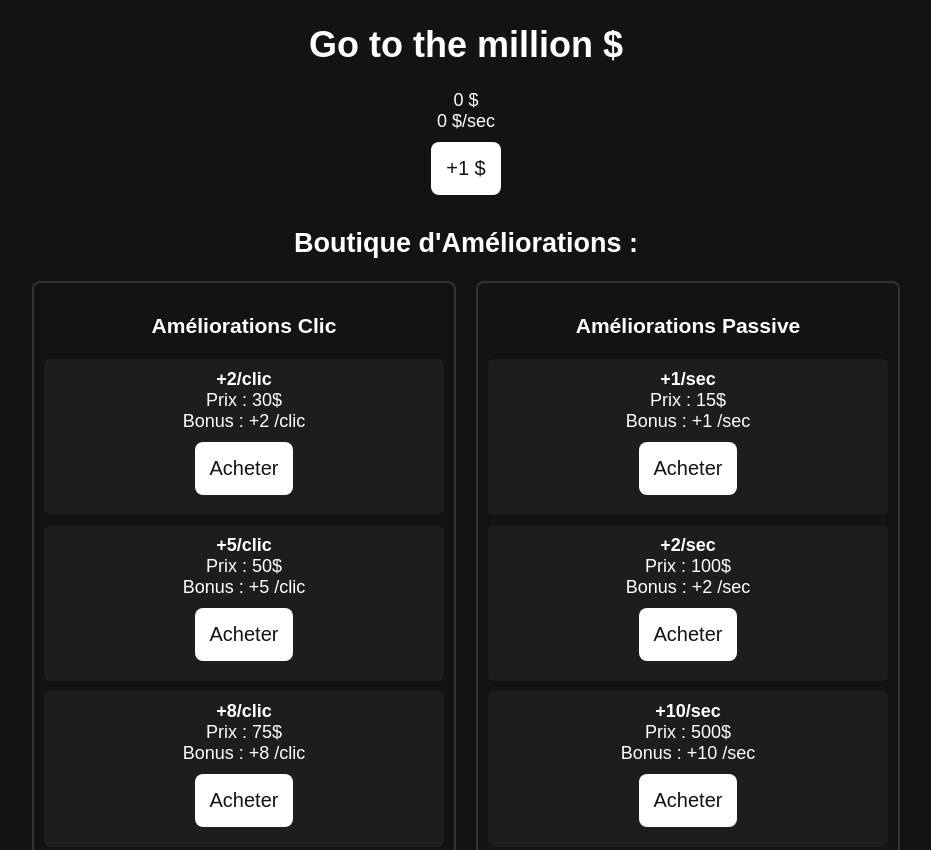
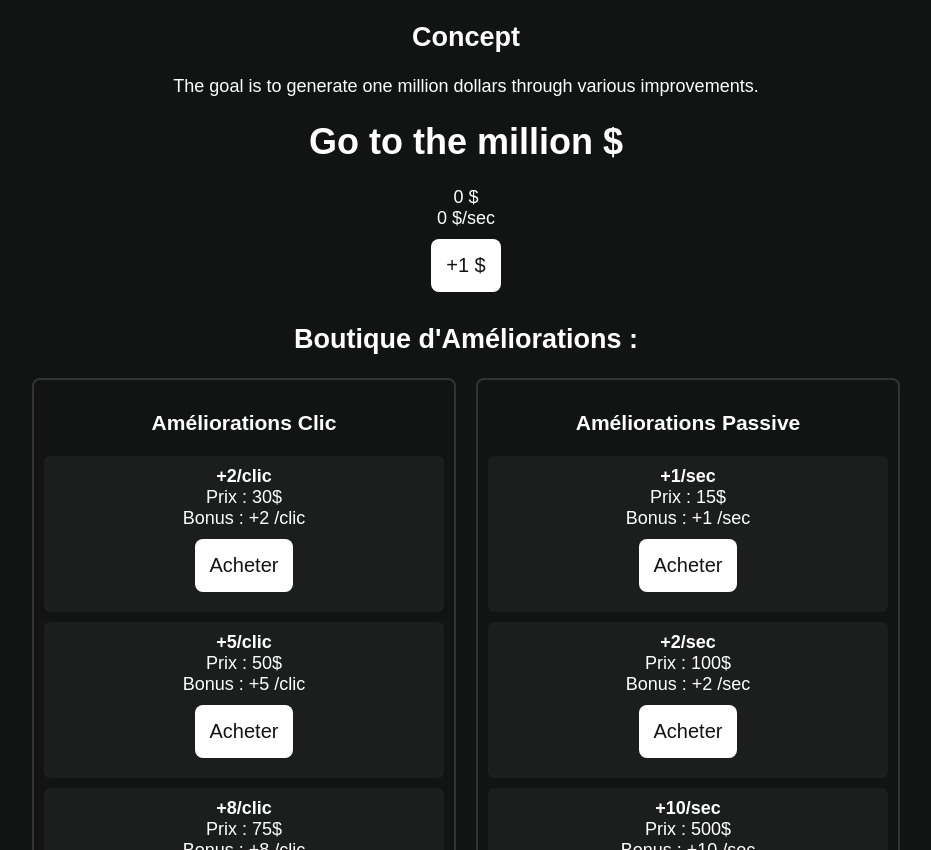
Before and after one commit to potionartnord/Go-to-million-web, a plain HTML site: page index.html in a window 1280 px wide. Shown: the top 850 px of the page, without its empty margins (174-1105 px from the left). Drawn offline with Linux system fonts and the light colour scheme.

Commit message:
add the concept in web site

```diff
--- a/index.html
+++ b/index.html
@@ -9,6 +9,8 @@
 <body>
     <main>
         <div id="container">
+        <h2>Concept </h2>
+        <p>The goal is to generate one million dollars through various improvements.</p>
         <h1>Go to the million $</h1>
 
         <div id="money">0 $</div>
```
